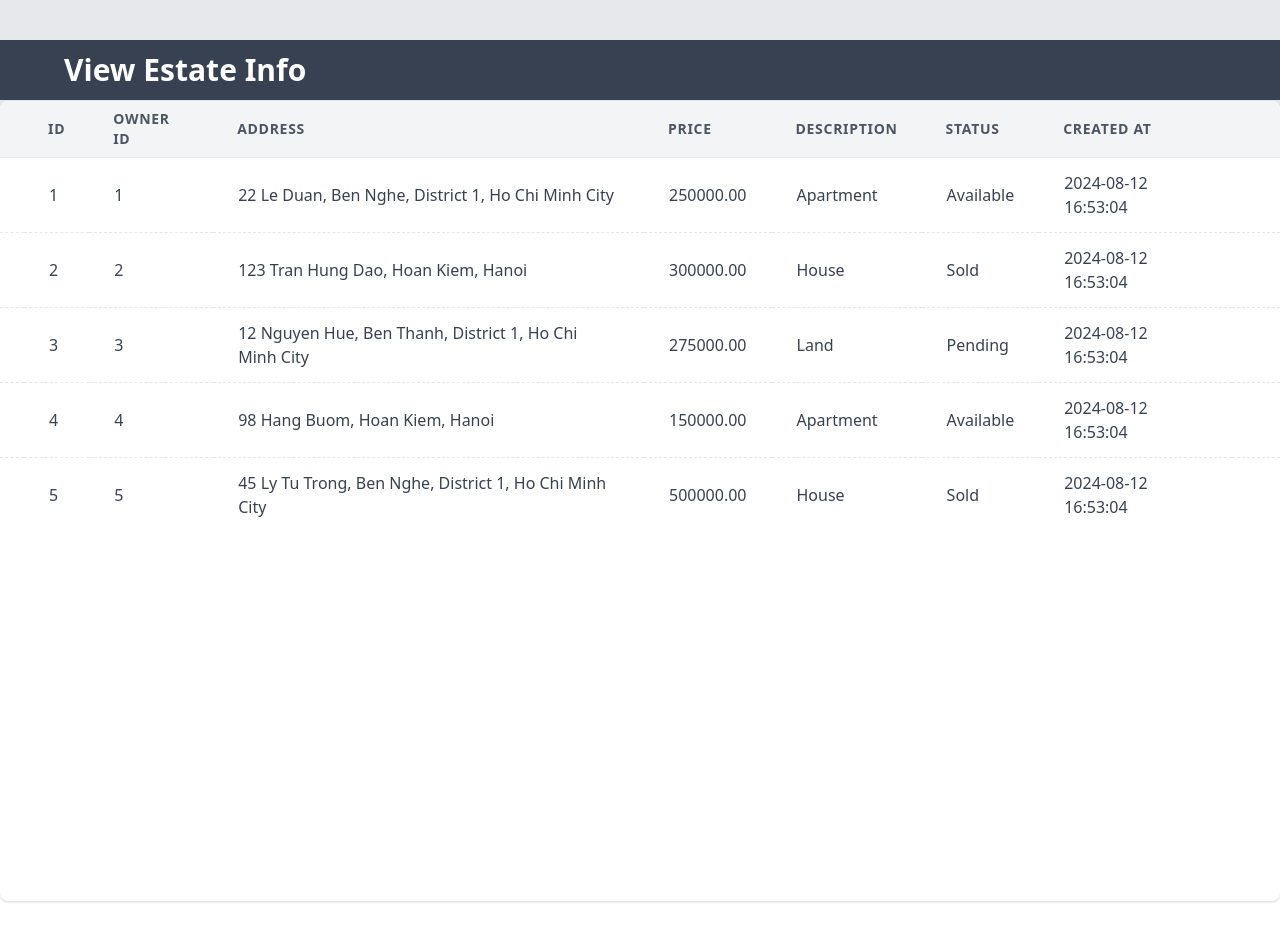
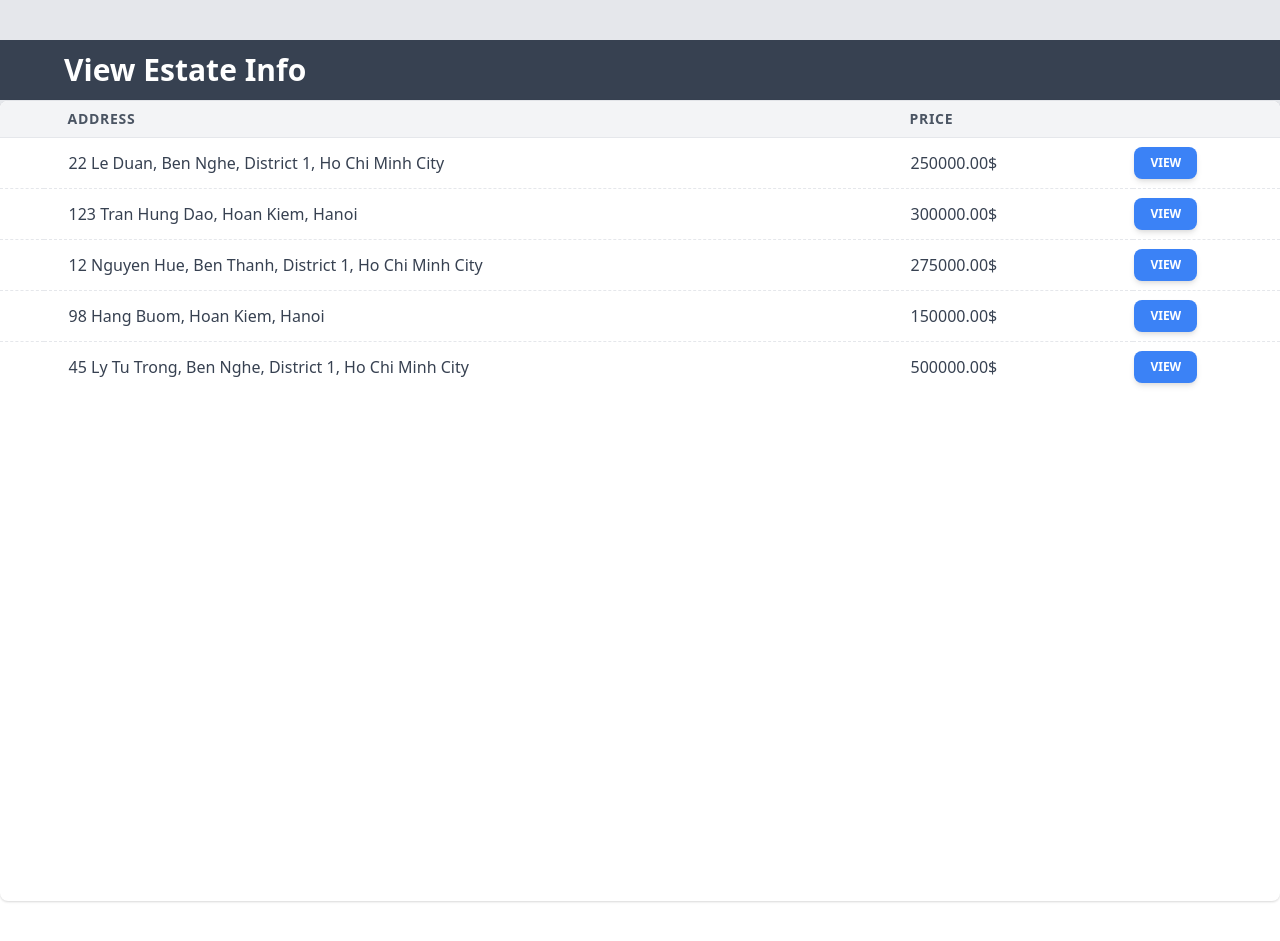
Before and after one commit to navahok164/COSC2156-COSC2733-Assignment-2, a PHP site: page /userindex.php in a window 1280 px wide. Run offline with PHP 8.4, Linux system fonts and the light colour scheme; data comes from the database, SQL or seed files in the repository.

Commit message:
Update userindex.php

```diff
--- a/userindex.php
+++ b/userindex.php
@@ -33,10 +33,6 @@ function fetchEstates($conn) {
     return $conn->query($sql);
 }
 ?>
-
-
-
-
 
 <!DOCTYPE html>
 <html lang="en">
@@ -86,14 +82,38 @@ function fetchEstates($conn) {
 <body>
     <div class="antialiased sans-serif bg-gray-200 h-screen">
         <!-- Navigation Bar -->
-
-
         <div class="container mx-auto py-10">
-
             <div>
                 <div class="py-3 border-b bg-gray-700 pl-16 font-semibold text-white flex justify-between">
                     <h1 class="text-3xl">View Estate Info</h1>
+                </div>
+            </div>
 
+            <!-- Modal to view estate info -->
+            <div id="viewEstateModal" class="modal">
+                <div class="modal-content">
+                    <span class="close" id="closeViewModalButton">&times;</span>
+                    <h2 class="text-2xl mb-4">Estate Information</h2>
+                    <div class="mb-4">
+                        <label class="block text-sm font-medium text-gray-700">Owner ID</label>
+                        <p id="view_owner_id" class="mt-1 p-2 w-full border border-gray-300 rounded-md"></p>
+                    </div>
+                    <div class="mb-4">
+                        <label class="block text-sm font-medium text-gray-700">Address</label>
+                        <p id="view_address" class="mt-1 p-2 w-full border border-gray-300 rounded-md"></p>
+                    </div>
+                    <div class="mb-4">
+                        <label class="block text-sm font-medium text-gray-700">Price</label>
+                        <p id="view_price" class="mt-1 p-2 w-full border border-gray-300 rounded-md"></p>
+                    </div>
+                    <div class="mb-4">
+                        <label class="block text-sm font-medium text-gray-700">Description</label>
+                        <p id="view_description" class="mt-1 p-2 w-full border border-gray-300 rounded-md"></p>
+                    </div>
+                    <div class="mb-4">
+                        <label class="block text-sm font-medium text-gray-700">Status</label>
+                        <p id="view_status" class="mt-1 p-2 w-full border border-gray-300 rounded-md"></p>
+                    </div>
                 </div>
             </div>
 
@@ -102,13 +122,8 @@ function fetchEstates($conn) {
                     <thead>
                         <tr class="text-left">
                             <th class="py-2 px-3 sticky top-0 border-b border-gray-200 bg-gray-100"></th>
-                                <th class="bg-gray-100 sticky top-0 border-b border-gray-200 px-6 py-2 text-gray-600 font-bold tracking-wider uppercase text-sm">ID</th>
-                                <th class="bg-gray-100 sticky top-0 border-b border-gray-200 px-6 py-2 text-gray-600 font-bold tracking-wider uppercase text-sm">Owner ID</th>
                             <th class="bg-gray-100 sticky top-0 border-b border-gray-200 px-6 py-2 text-gray-600 font-bold tracking-wider uppercase text-sm">Address</th>
                             <th class="bg-gray-100 sticky top-0 border-b border-gray-200 px-6 py-2 text-gray-600 font-bold tracking-wider uppercase text-sm">Price</th>
-                                <th class="bg-gray-100 sticky top-0 border-b border-gray-200 px-6 py-2 text-gray-600 font-bold tracking-wider uppercase text-sm">Description</th>
-                                <th class="bg-gray-100 sticky top-0 border-b border-gray-200 px-6 py-2 text-gray-600 font-bold tracking-wider uppercase text-sm">Status</th>
-                                <th class="bg-gray-100 sticky top-0 border-b border-gray-200 px-6 py-2 text-gray-600 font-bold tracking-wider uppercase text-sm">Created At</th>
                             <th class="bg-gray-100 sticky top-0 border-b border-gray-200 px-6 py-2 text-gray-600 font-bold tracking-wider uppercase text-sm"></th>
                         </tr>
                     </thead>
@@ -120,16 +135,13 @@ function fetchEstates($conn) {
                             while ($row = $result->fetch_assoc()) {
                                 echo "<tr class='hover:bg-gray-300'>
                                     <td class='border-dashed border-t border-gray-200 px-3'></td>
-                                        <td class='border-dashed border-t border-gray-200 userId'><span class='text-gray-700 px-6 py-3 flex items-center'>{$row['estate_id']}</span></td>
-                                        <td class='border-dashed border-t border-gray-200 firstName'><span class='text-gray-700 px-6 py-3 flex items-center'>{$row['owner_id']}</span></td>
                                     <td class='border-dashed border-t border-gray-200 lastName'><span class='text-gray-700 px-6 py-3 flex items-center'>{$row['address']}</span></td>
-                                        <td class='border-dashed border-t border-gray-200 emailAddress'><span class='text-gray-700 px-6 py-3 flex items-center'>{$row['price']}</span></td>
-                                        <td class='border-dashed border-t border-gray-200 phoneNumber'><span class='text-gray-700 px-6 py-3 flex items-center'>{$row['description']}</span></td>
-                                        <td class='border-dashed border-t border-gray-200 phoneNumber'><span class='text-gray-700 px-6 py-3 flex items-center'>{$row['status']}</span></td>
-                                        <td class='border-dashed border-t border-gray-200 phoneNumber'><span class='text-gray-700 px-6 py-3 flex items-center'>{$row['created_at']}</span></td>
-                                        <td class='border-dashed border-t border-gray-200 '>
-
-
+                                    <td class='border-dashed border-t border-gray-200 emailAddress'><span class='text-gray-700 px-6 py-3 flex items-center'>{$row['price']}$</span></td>
+                                    <td class='border-dashed border-t border-gray-200'>
+                                        <button onclick='openViewModal({$row['estate_id']}, {$row['owner_id']}, \"{$row['address']}\", {$row['price']}, \"{$row['description']}\", \"{$row['status']}\")'
+                                            class='flex items-center middle none center mr-4 rounded-lg bg-blue-500 py-2 px-4 font-sans text-xs font-bold uppercase text-white shadow-md shadow-blue-500/20 transition-all hover:shadow-lg hover:shadow-blue-500/40 focus:opacity-[0.85] focus:shadow-none active:opacity-[0.85] active:shadow-none disabled:pointer-events-none disabled:opacity-50 disabled:shadow-none'>
+                                            View
+                                        </button>
                                     </td>
                                 </tr>";
                             }
@@ -144,59 +156,32 @@ function fetchEstates($conn) {
     </div>
 
     <script>
-        // Get the modal elements
-        var addModal = document.getElementById("<?php echo $page == 'users' ? 'addUserModal' : 'addEstateModal'; ?>");
-        var editModal = document.getElementById("<?php echo $page == 'users' ? 'editUserModal' : 'editEstateModal'; ?>");
+        // Get the modal element
+        var viewModal = document.getElementById("viewEstateModal");
 
-        // Get the buttons that open the modals
-        var openModalButton = document.getElementById("openModalButton");
+        // Get the <span> element that closes the modal
+        var closeViewModalButton = document.getElementById("closeViewModalButton");
 
-        // Get the <span> elements that close the modals
-        var closeAddModalButton = document.getElementById("closeModalButton");
-        var closeEditModalButton = document.getElementById("closeEditModalButton");
-
-        // When the user clicks the button, open the add modal
-        openModalButton.onclick = function() {
-            addModal.style.display = "block";
-        }
-
-        // When the user clicks on <span> (x), close the add modal
-        closeAddModalButton.onclick = function() {
-            addModal.style.display = "none";
-        }
-
-        // When the user clicks on <span> (x), close the edit modal
-        closeEditModalButton.onclick = function() {
-            editModal.style.display = "none";
+        // When the user clicks on <span> (x), close the view modal
+        closeViewModalButton.onclick = function() {
+            viewModal.style.display = "none";
         }
 
         // When the user clicks anywhere outside of the modal, close it
         window.onclick = function(event) {
-            if (event.target == addModal) {
-                addModal.style.display = "none";
-            }
-            if (event.target == editModal) {
-                editModal.style.display = "none";
+            if (event.target == viewModal) {
+                viewModal.style.display = "none";
             }
         }
 
-        // Function to open the edit modal with pre-filled data
-        function openEditModal(<?php echo $page == 'users' ? 'usrID, firstname, lastname, email, phonenumber' : 'estate_id, owner_id, address, price, description, status'; ?>) {
-            <?php if ($page == 'users'): ?>
-                document.getElementById('edit_usrID').value = usrID;
-                document.getElementById('edit_firstname').value = firstname;
-                document.getElementById('edit_lastname').value = lastname;
-                document.getElementById('edit_email').value = email;
-                document.getElementById('edit_phonenumber').value = phonenumber;
-            <?php else: ?>
-                document.getElementById('edit_estate_id').value = estate_id;
-                document.getElementById('edit_owner_id').value = owner_id;
-                document.getElementById('edit_address').value = address;
-                document.getElementById('edit_price').value = price;
-                document.getElementById('edit_description').value = description;
-                document.getElementById('edit_status').value = status;
-            <?php endif; ?>
-            editModal.style.display = 'block';
+        // Function to open the view modal with estate information
+        function openViewModal(estate_id, owner_id, address, price, description, status) {
+            document.getElementById('view_owner_id').textContent = owner_id;
+            document.getElementById('view_address').textContent = address;
+            document.getElementById('view_price').textContent = price + "$";
+            document.getElementById('view_description').textContent = description;
+            document.getElementById('view_status').textContent = status;
+            viewModal.style.display = 'block';
         }
     </script>
 </body>
```
Lines whose indentation alone changed are shown as unchanged.
